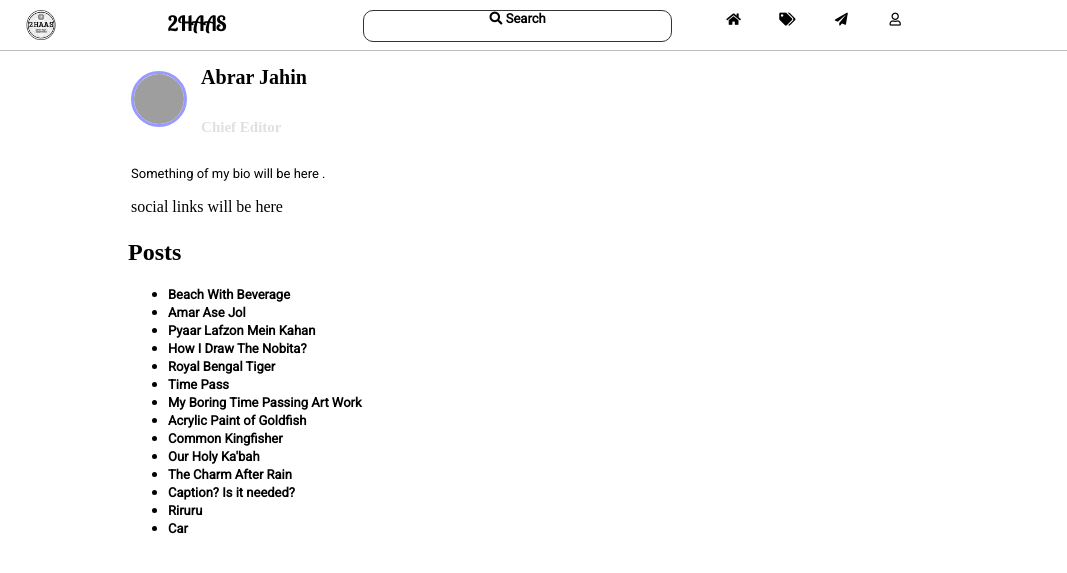
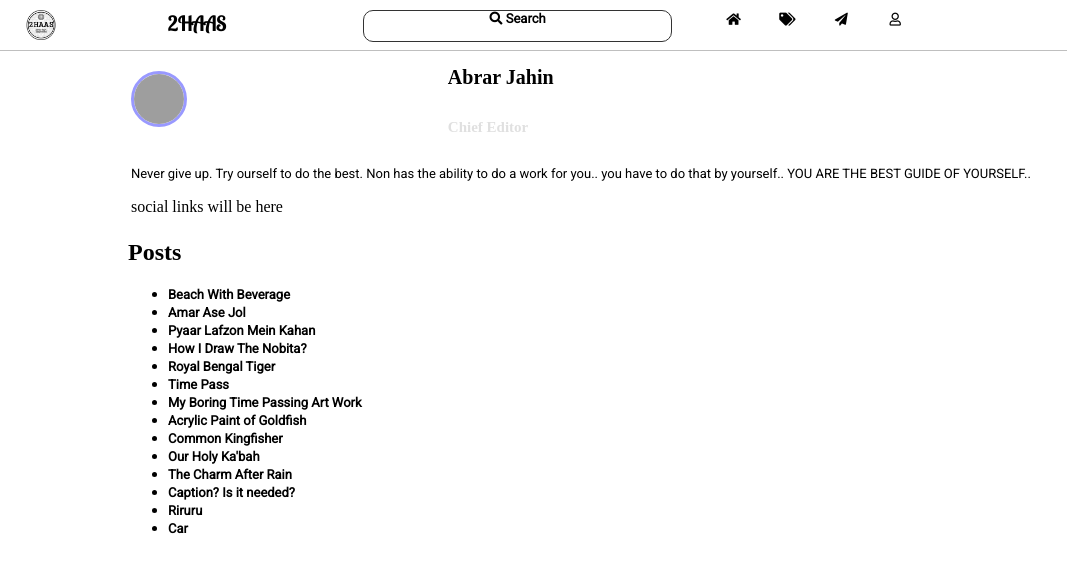
Before and after one commit to ajpalok/2haas-v-1, a Jekyll site: the page built from _authors/ajpalok.md, in a window 1280 px wide and 900 px high. Shown: the top 573 px of the window, without its empty margins (0-1067 px from the left). Built offline with Jekyll 4.4.1, drawn with Linux system fonts in a browser that asks for light colours; nearby versions of some CDN libraries; some web fonts are replaced; grey boxes are pictures that could not be loaded.

Commit message:
Update ajpalok.md

```diff
--- a/_authors/ajpalok.md
+++ b/_authors/ajpalok.md
@@ -5,4 +5,4 @@ name: Abrar Jahin
 position: Chief Editor
 ---
 
-Something of my bio will be here .
+Never give up. Try ourself to do the best. Non has the ability to do a work for you.. you have to do that by yourself.. YOU ARE THE BEST GUIDE OF YOURSELF..
```
